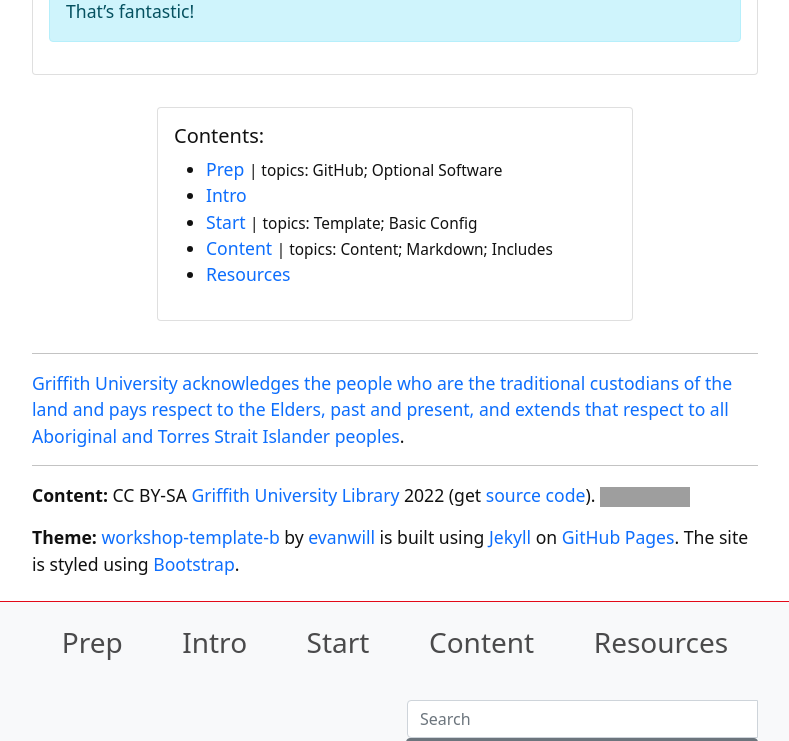
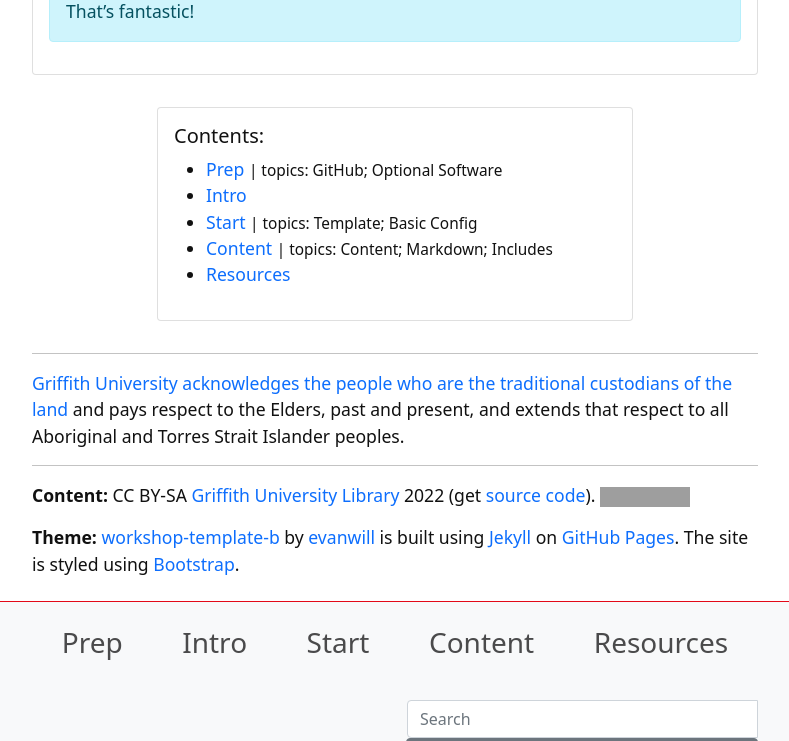
Before and after one commit to GULibrarySandbox/library-workshop-template, a Jekyll site: the page built from index.md, in a window 1280 px wide and 900 px high, scrolled down 1155 px, cut to the strip 0-741 px from the top of the window. Shown: the whole strip, without its empty margins (245-1034 px from the left). Built offline with Jekyll 4.4.1, drawn with Linux system fonts in a browser that asks for light colours; part of the change alters nothing that is shown; grey boxes are pictures that could not be loaded.

```diff
--- a/_includes/template/credits.html
+++ b/_includes/template/credits.html
@@ -1,4 +1,3 @@
-<p><a href="https://www.griffith.edu.au/about-griffith/first-peoples" target="_blank" rel="noopener">Griffith University acknowledges the people who are the traditional custodians of the land and pays respect to the Elders, past and present, and extends that respect to all Aboriginal and Torres Strait Islander peoples</a>.</p>
----
+<p><a href="https://www.griffith.edu.au/about-griffith/first-peoples" target="_blank" rel="noopener">Griffith University acknowledges the people who are the traditional custodians of the land</a> and pays respect to the Elders, past and present, and extends that respect to all Aboriginal and Torres Strait Islander peoples.</p>---
 <p><strong>Content:</strong> CC BY-SA {% if site.github_username %}<a href="https://github.com/{{ site.github_username }}">{{ site.author }}</a>{% else %}{{ site.author }}{% endif %} {{ site.pub_year}} (get <a href="{{ site.source-code }}" target="_blank" rel="noopener">source code</a>). <a href="http://creativecommons.org/licenses/by-sa/4.0/" rel="license"><img src="https://i.creativecommons.org/l/by-sa/4.0/88x31.png" alt="Creative Commons License" /></a></p>
 <p><strong>Theme:</strong> <a href="https://github.com/evanwill/workshop-template-b" target="_blank" rel="noopener">workshop-template-b</a> by <a href="https://github.com/evanwill/" target="_blank" rel="noopener">evanwill</a> is built using <a href="https://jekyllrb.com/" target="_blank" rel="noopener">Jekyll</a> on <a href="https://pages.github.com/" target="_blank" rel="noopener">GitHub Pages</a>. The site is styled using <a href="https://getbootstrap.com/" target="_blank" rel="noopener">Bootstrap</a>.</p>
```
